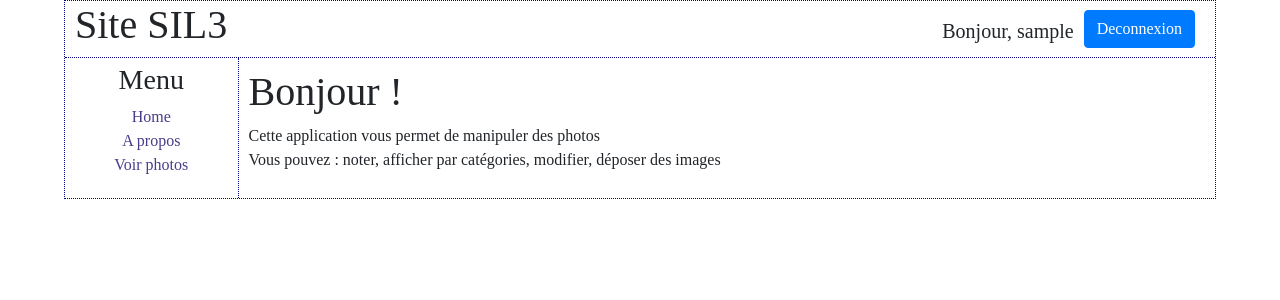
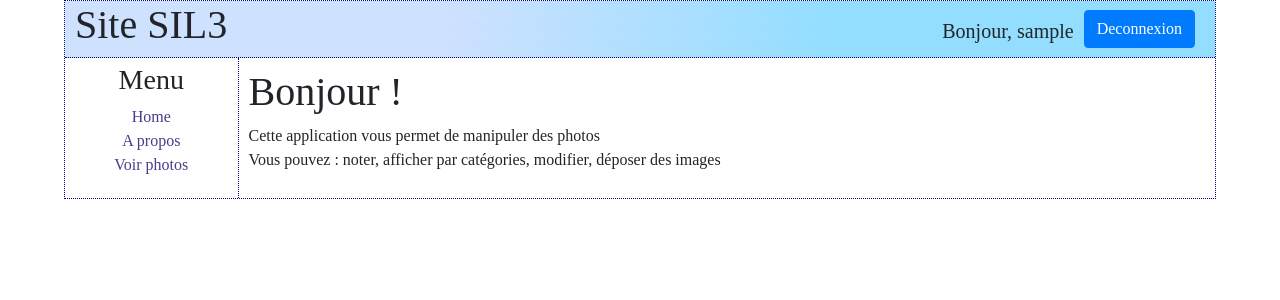
Before and after one commit to PierreEymery/projet-PHP-image, a PHP site: page /image/ in a window 1280 px wide. Shown: the top 300 px of the page. Run offline with PHP 8.4, Linux system fonts and the light colour scheme; the visitor is signed in with stand-in values (Sample User, id 1).

Commit message:
Ajout dégradé dans l'entête

```diff
--- a/view/style.css
+++ b/view/style.css
@@ -6,10 +6,18 @@ body {
   margin-right: auto !important;
   color: 	#2F4F4F;
   border: 1px dotted navy;
-   }
+}
 
 #entete {
  border-bottom: 1px dotted navy;
+ background: linear-gradient(
+   45deg,
+   #cee1ff,
+   #cee1ff,
+   #93deff,
+   #93deff
+ );
+ background-size: 100% 20px;
 }
 
 #menu {
```
